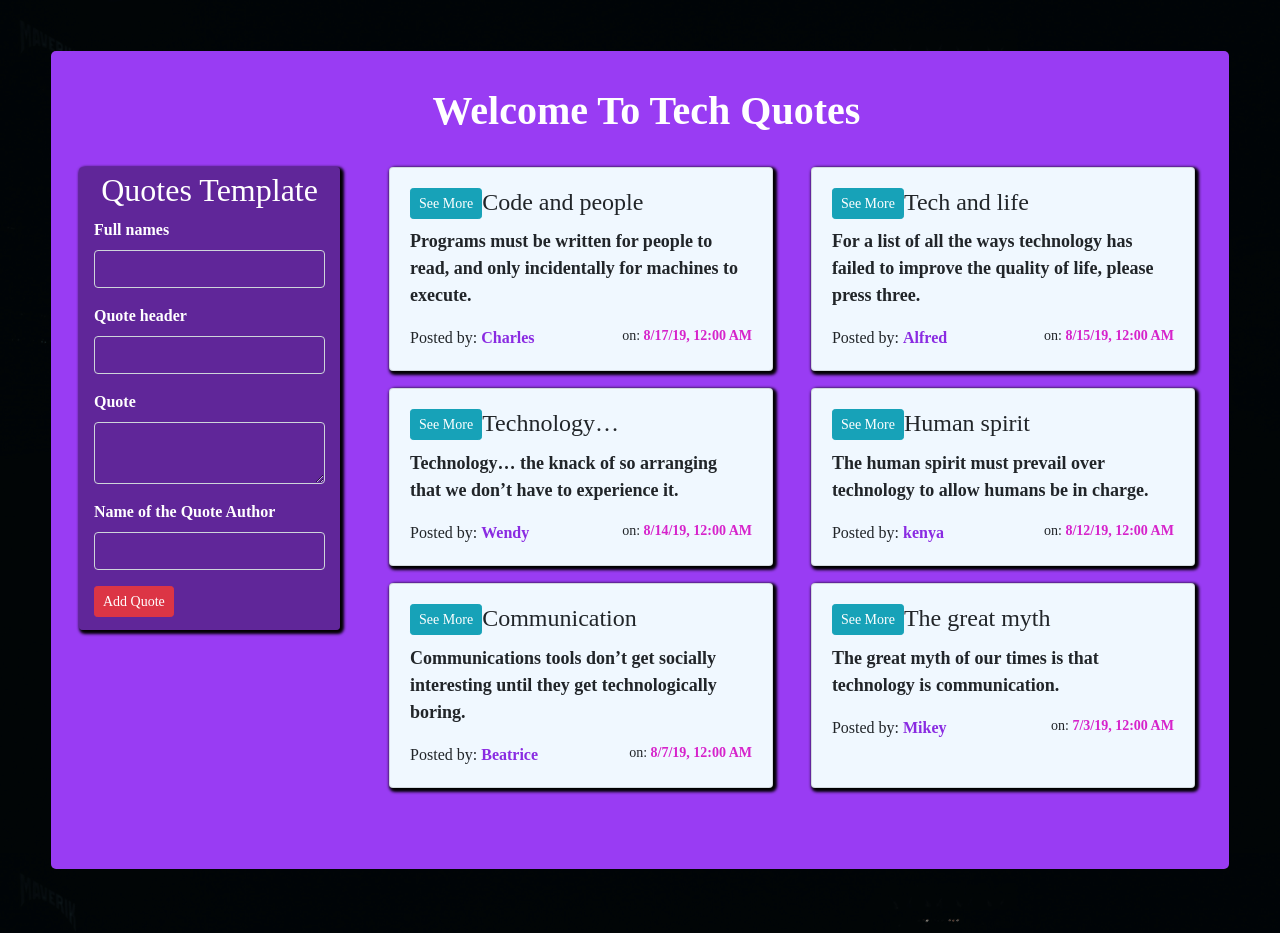
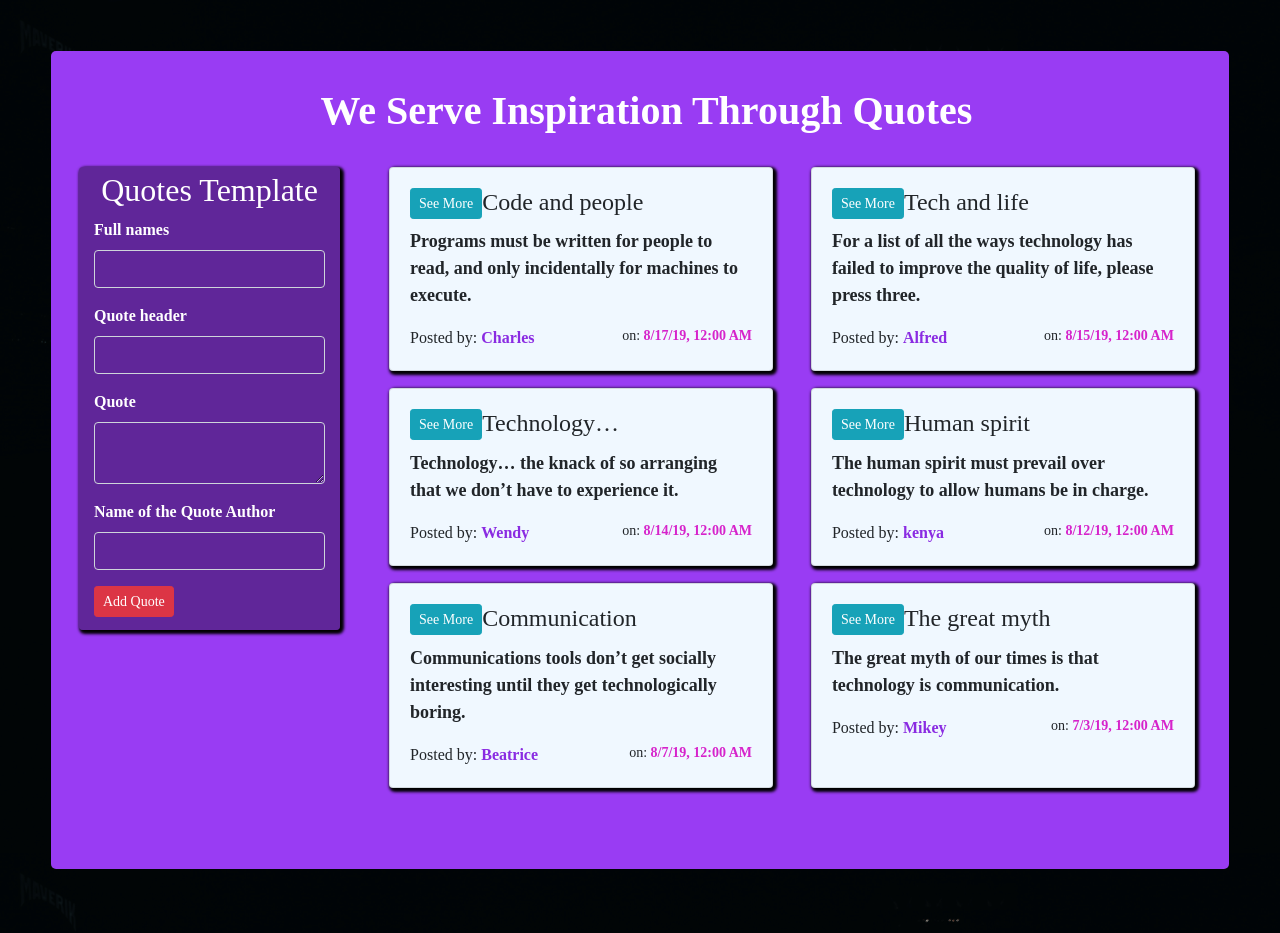
Before and after one commit to brianmuganda/quotes_vote_app, an Angular app: page / in a window 1280 px wide. Built offline with nearby package versions, Linux system fonts and the light colour scheme; a web font is replaced by a local one; what @sweetalert2/ngx-sweetalert2 would draw is missing.

Commit message:
add tittle in quotes components

```diff
--- a/src/app/quotes/quotes.component.ts
+++ b/src/app/quotes/quotes.component.ts
@@ -7,7 +7,7 @@ import { Quote } from '../quote';
   styleUrls: ['./quotes.component.css']
 })
 export class QuotesComponent implements OnInit {
-  title = 'welcome to tech quotes';
+  title = 'We serve inspiration through quotes';
   quotes:Quote[] = [
     new Quote (1,'kenya','Human spirit','The human spirit must prevail over technology to allow humans be in charge.','Albert Einstein', new Date(2019,7,12),0,0),
     new Quote (2,'Wendy','Technology…','Technology… the knack of so arranging  that we don’t have to experience it.','Max Frisch',new Date(2019,7,14),0,0),
```
